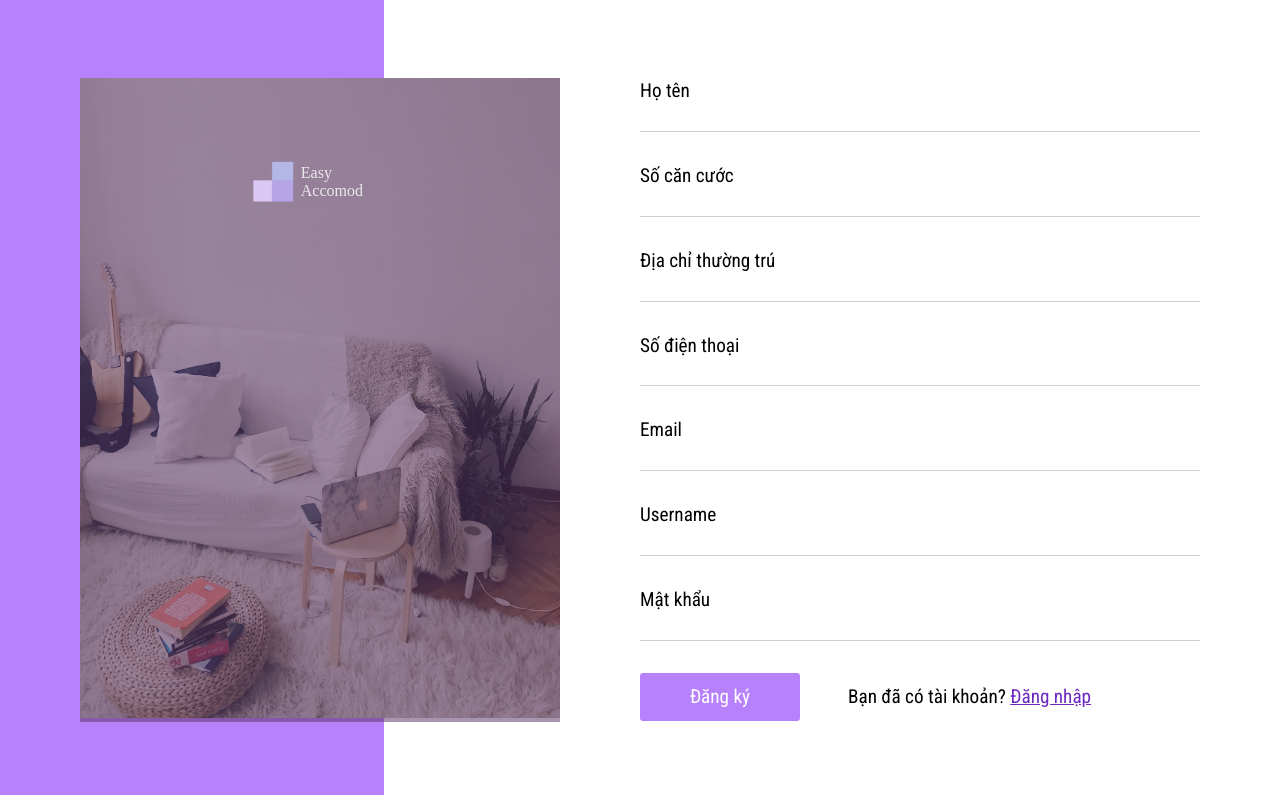
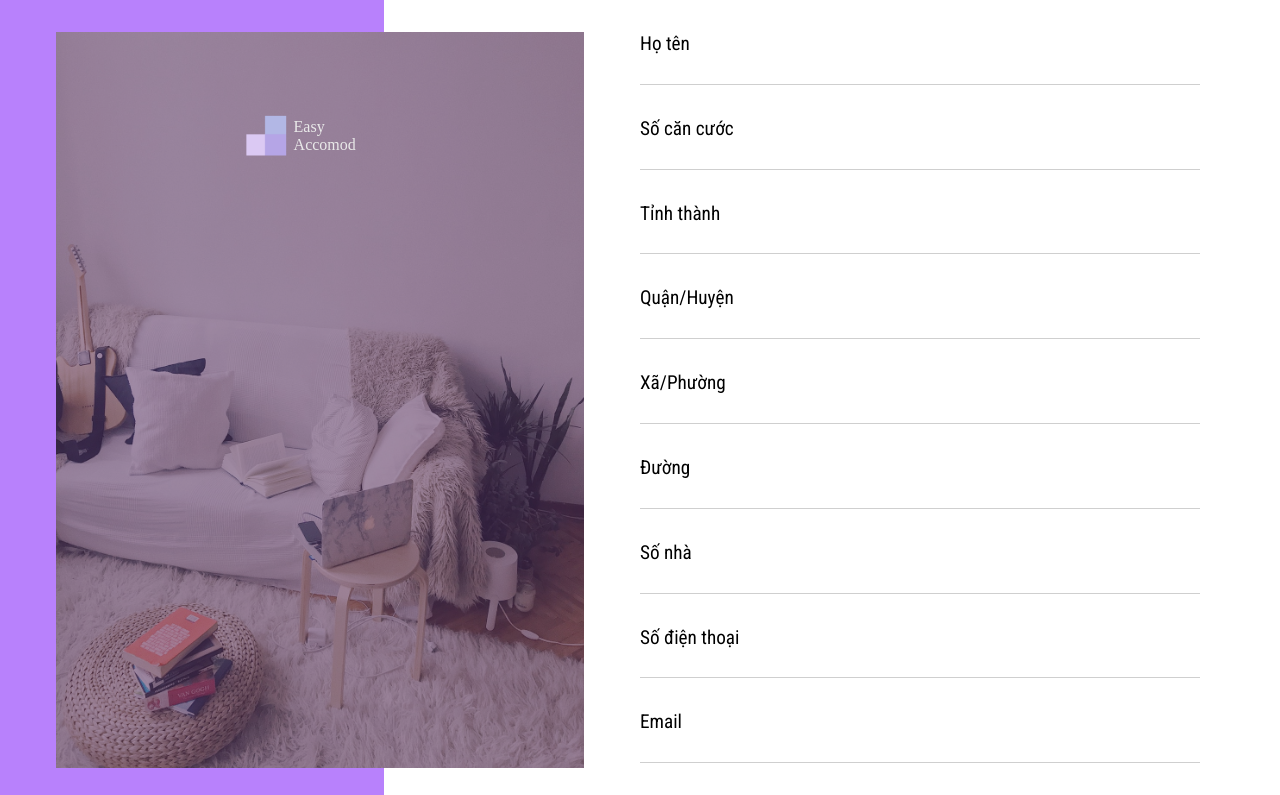
Before and after one commit to bingo213/EasyAccomod, a React (Create React App) app: page /owner_register in a window 1280 px wide. Shown: the top 795 px of the page. Built offline with nearby package versions, Linux system fonts and the light colour scheme; a web font is replaced by a local one.

Commit message:
validate form login/register

```diff
--- a/package.json
+++ b/package.json
@@ -3,6 +3,7 @@
   "version": "0.1.0",
   "private": true,
   "dependencies": {
+    "@hookform/error-message": "0.0.5",
     "@testing-library/jest-dom": "^5.11.6",
     "@testing-library/react": "^11.2.2",
     "@testing-library/user-event": "^12.5.0",
--- a/src/assets/css/login.css
+++ b/src/assets/css/login.css
@@ -4,6 +4,10 @@
   display: flex;
   align-items: center;
   overflow-x: hidden;
+  padding-top: 2rem;
+  padding-bottom: 2rem;
+  overflow-y: hidden;
+
 }
 
 .LoginOrRegister .logoTop {
@@ -23,7 +27,9 @@
 }
 
 .LoginOrRegister .image {
-  position: relative;
+  position: fixed;
+  top: 2rem;
+  bottom: 2rem;
   overflow: hidden;
   margin-left: 3rem;
 }
@@ -45,8 +51,9 @@
 }
 
 .LoginOrRegister img {
+  height: 100%;
   width: 130%;
-  max-width: 30rem;
+  max-width: 33rem;
   object-fit: cover;
   flex: 1;
 }
@@ -196,6 +203,11 @@
   }
 }
 
+.LoginOrRegister .message{
+  color: red;
+  font-size: 0.9rem;
+}
+
 @media (max-width: 850px) {
   .LoginOrRegister .bottom {
     display: flex;
--- a/src/component/home/Home.js
+++ b/src/component/home/Home.js
@@ -33,7 +33,7 @@ function Home() {
 
   const paginate = pageNumber => setCurrentPage(pageNumber);
   return (
-    <div className="Home">
+    <div className="Home" style={{overflowX: 'hidden'}}>
       <NavBar />
       <div className="homeImage"></div>
       <SearchBar />
--- a/src/component/login_register/Login.js
+++ b/src/component/login_register/Login.js
@@ -8,14 +8,14 @@ function Login() {
       label: 'Email',
       type: 'email',
       name: 'email',
-      registerObj: { required: 'Chưa nhập email' },
+      registerObj: { required: 'Bsnj cần nhập email' },
     },
     {
       key: 2,
       label: 'Mật khẩu',
       type: 'password',
       name: 'password',
-      registerObj: { required: 'Chưa nhập mật khẩu' },
+      registerObj: { required: 'Bạn cần nhập mật khẩu' },
     },
   ];
 
--- a/src/component/login_register/OwnerRegister.js
+++ b/src/component/login_register/OwnerRegister.js
@@ -3,21 +3,114 @@ import Register from './Register';
 
 function OwnerRegister() {
   const fields = [
-    { key: 1, label: 'Họ tên', type: 'text', name: 'name', registerObj: {}},
-    { key: 2, label: 'Số căn cước', type: 'text', name: 'ID', registerObj: {required: true} },
-    { key: 3, label: 'Địa chỉ thường trú', type: 'text', name: 'address', registerObj:{required: true} },
-    { key: 4, label: 'Số điện thoại', type: 'text', name: 'phoneNumber', registerObj:{required: true} },
-    { key: 5, label: 'Email', type: 'email', name: 'email', registerObj:{required: true} },
-    { key: 6, label: 'Username', type: 'text', name: 'username', registerObj:{required: true} },
-    { key: 7, label: 'Mật khẩu', type: 'password', name: 'password', registerObj:{required: true} },
+    {
+      key: 1,
+      label: 'Họ tên',
+      type: 'text',
+      name: 'name',
+      registerObj: {
+        required: 'Bạn cần nhập họ tên',
+      },
+    },
+    {
+      key: 2,
+      label: 'Số căn cước',
+      type: 'text',
+      name: 'ID',
+      registerObj: { required: 'Bạn cần nhập số căn cước' },
+    },
+    {
+      key: 3,
+      label: 'Tỉnh thành',
+      type: 'text',
+      name: 'province',
+      registerObj: { required: 'Bạn cần nhập tỉnh thành' },
+    },
+    {
+      key: 4,
+      label: 'Quận/Huyện',
+      type: 'text',
+      name: 'district',
+      registerObj: { required: 'Bạn cần nhập quận/huyện' },
+    },
+    {
+      key: 5,
+      label: 'Xã/Phường',
+      type: 'text',
+      name: 'village',
+      registerObj: { required: 'Bạn cần nhập xã/phường' },
+    },
+    {
+      key: 6,
+      label: 'Đường',
+      type: 'text',
+      name: 'street',
+      registerObj: { required: 'Bạn cần nhập đường' },
+    },
+    {
+      key: 7,
+      label: 'Số nhà',
+      type: 'text',
+      name: 'houseNumber',
+      registerObj: { required: 'Bạn cần nhập số nhà' },
+    },
+    {
+      key: 8,
+      label: 'Số điện thoại',
+      type: 'text',
+      name: 'phoneNumber',
+      registerObj: { required: 'Bạn cần nhập số điện thoại' },
+    },
+    {
+      key: 9,
+      label: 'Email',
+      type: 'email',
+      name: 'email',
+      registerObj: {
+        required: 'Bạn cần nhập email',
+        pattern: /^[^@ ]+@[^@ ]+\.[^@ .]{2,}$/,
+      },
+    },
+    {
+      key: 10,
+      label: 'Tên tài khoản',
+      type: 'text',
+      name: 'username',
+      registerObj: {
+        required: 'Bạn cần nhập tên tài khoản',
+        minLength: {
+          value: 4,
+          message: 'Tên tài khoản cần dài tối thiểu 4 kí tự',
+        },
+        maxLength: {
+          value: 12,
+          message: 'Tên tài khoản dài tối đa 12 kí tự',
+        },
+      },
+    },
+    {
+      key: 11,
+      label: 'Mật khẩu',
+      type: 'password',
+      name: 'password',
+      registerObj: { required: 'Bạn cần nhập mật khẩu' },
+    },
+    {
+      key: 12,
+      label: 'Nhập lại mật khẩu',
+      type: 'password',
+      name: 'rePassword',
+      registerObj: { required: 'Bạn cần nhập lại mật khẩu' },
+    },
   ];
   return (
     <div className="OwnerRegister">
       <Register
-      fields={fields}
-      button="Đăng ký"
-      text="Bạn đã có tài khoản? "
-      type="Đăng nhập" />
+        fields={fields}
+        button="Đăng ký"
+        text="Bạn đã có tài khoản? "
+        type="Đăng nhập"
+      />
     </div>
   );
 }
--- a/src/component/login_register/Register.js
+++ b/src/component/login_register/Register.js
@@ -1,9 +1,10 @@
+import { ErrorMessage } from '@hookform/error-message';
 import React from 'react';
 import { useForm } from 'react-hook-form';
 import { Link } from 'react-router-dom';
 
-function Register({ fields, button, text, type}) {
-  const { register, handleSubmit } = useForm();
+function Register({ fields, button, text, type }) {
+  const { register, handleSubmit, errors, getValues } = useForm();
 
   const onSubmit = data => {
     console.log(data);
@@ -14,7 +15,16 @@ function Register({ fields, button, text, type}) {
         {fields.map(field => (
           <div className="row" key={field.key}>
             <label>{field.label}</label>
-            <input type={field.type} name={field.name} ref={register({})} />
+            <ErrorMessage
+              errors={errors}
+              name={field.name}
+              render={({ message }) => <p className="message">{message}</p>}
+            />
+            <input
+              type={field.type}
+              name={field.name}
+              ref={register(field.registerObj)}
+            />
           </div>
         ))}
 
--- a/src/component/login_register/RenterRegister.js
+++ b/src/component/login_register/RenterRegister.js
@@ -3,10 +3,72 @@ import Register from './Register';
 
 function RenterRegister() {
   const fields = [
-    { key: 1, label: 'Họ tên', type: 'text', name: 'name' , registerObj : {}},
-    { key: 2, label: 'Email', type: 'email', name: 'email', registerObj : {} },
-    { key: 3, label: 'Username', type: 'text', name: 'username', registerObj : {} },
-    { key: 4, label: 'Mật khẩu', type: 'password', name: 'password', registerObj : {} },
+    {
+      key: 1,
+      label: 'Họ tên',
+      type: 'text',
+      name: 'name',
+      registerObj: {
+        required: 'Bạn cần nhập họ tên',
+      },
+    },
+    {
+      key: 2,
+      label: 'Email',
+      type: 'email',
+      name: 'email',
+      registerObj: {
+        required: 'Bạn cần nhập email',
+        pattern: /^[^@ ]+@[^@ ]+\.[^@ .]{2,}$/,
+      },
+    },
+    {
+      key: 3,
+      label: 'Tên tài khoản',
+      type: 'text',
+      name: 'username',
+      registerObj: {
+        required: 'Bạn cần nhập tên tài khoản',
+        minLength: {
+          value: 4,
+          message: 'Tên tài khoản cần dài tối thiểu 4 kí tự',
+        },
+        maxLength: {
+          value: 12,
+          message: 'Tên tài khoản dài tối đa 12 kí tự',
+        },
+      },
+    },
+    {
+      key: 4,
+      label: 'Mật khẩu',
+      type: 'password',
+      name: 'password',
+      registerObj: {
+        required: 'Bạn cần nhập mật khẩu',
+        minLength: {
+          value: 5,
+          message: 'Mật khẩu cần dài tối thiểu 5 kí tự',
+        },
+        maxLength: {
+          value: 30,
+          message: 'Mật khẩu dài tối đa 30 kí tự',
+        },
+      },
+    },
+    {
+      key: 5,
+      label: 'Nhập lại mật khẩu',
+      type: 'password',
+      name: 'rePassword',
+      registerObj: {
+        required: 'Bạn cần nhập lại mật khẩu',
+        // validate: {
+        //   rePass: value =>
+        //     value === getValues().password || 'Mật khẩu nhập lại không khớp',
+        // },
+      },
+    },
   ];
   return (
     <div className="RenterRegister">
```
Also changed, not shown: 2 other files (tests, documents, lock files or other folders).
